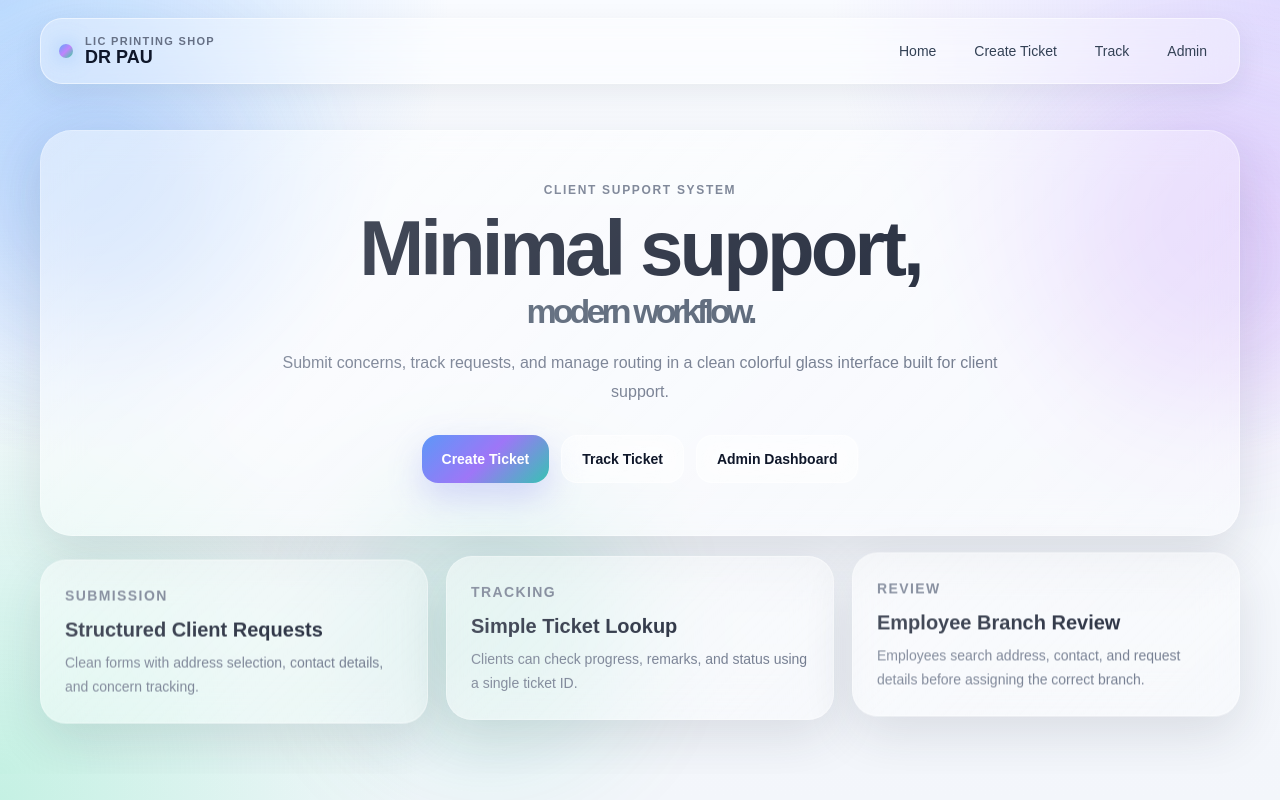
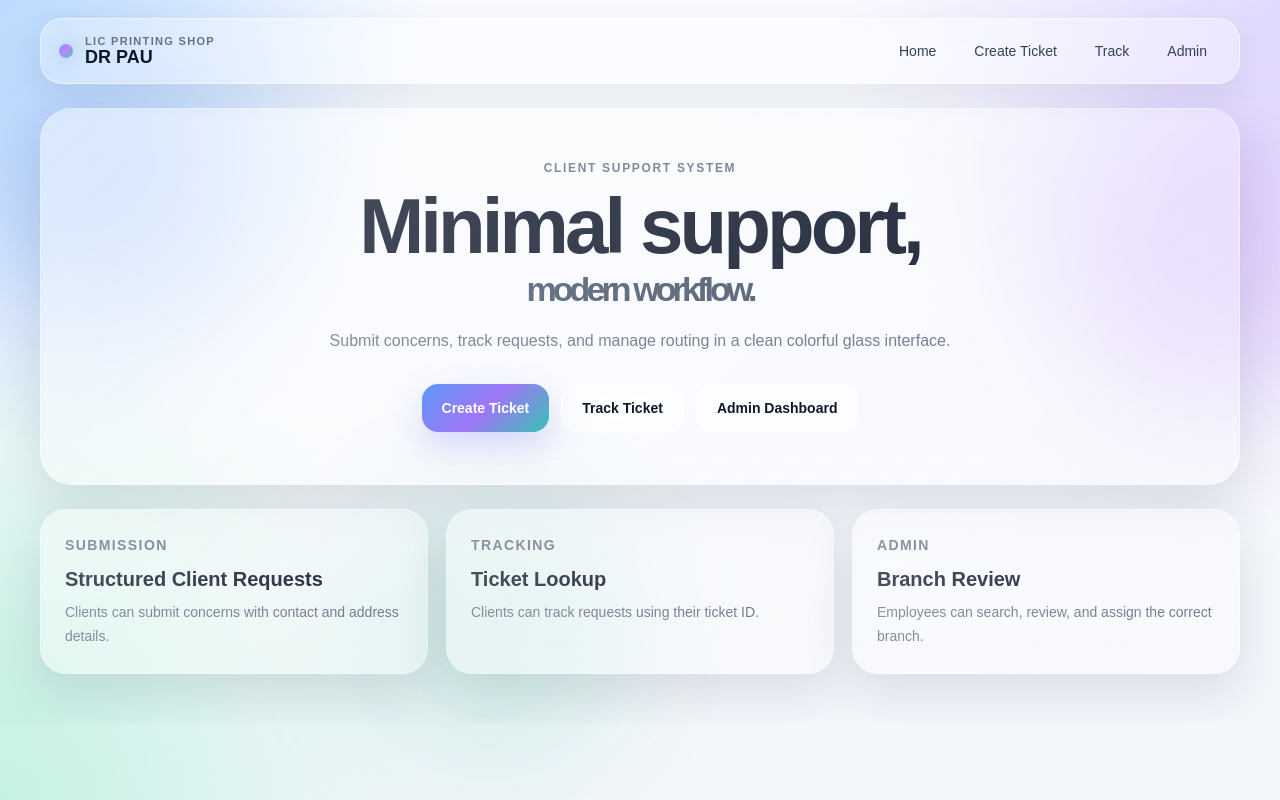
Before and after one commit to LICPrintingShop/DRPAU, a Next.js app: page / in a window 1280 px wide. Built offline with nearby package versions, Linux system fonts and the light colour scheme.

Commit message:
Update page.jsx

```diff
--- a/app/page.jsx
+++ b/app/page.jsx
@@ -2,9 +2,8 @@ import Link from "next/link";
 
 export default function Home() {
   return (
-    <main className="page-container">
-      <section className="hero-section">
-        <div className="glass-hero">
+    <div className="page-container">
+      <section className="glass-hero">
         <p className="section-kicker">CLIENT SUPPORT SYSTEM</p>
         <h2 className="hero-title">
           Minimal support,
@@ -12,51 +11,35 @@ export default function Home() {
         </h2>
         <p className="hero-text">
           Submit concerns, track requests, and manage routing in a clean
-            colorful glass interface built for client support.
+          colorful glass interface.
         </p>
 
         <div className="hero-actions">
-            <Link href="/client" className="btn-primary">
-              Create Ticket
-            </Link>
-            <Link href="/track" className="btn-secondary">
-              Track Ticket
-            </Link>
-            <Link href="/admin" className="btn-secondary">
-              Admin Dashboard
-            </Link>
-          </div>
+          <Link href="/client" className="btn-primary">Create Ticket</Link>
+          <Link href="/track" className="btn-secondary">Track Ticket</Link>
+          <Link href="/admin" className="btn-secondary">Admin Dashboard</Link>
         </div>
       </section>
 
       <section className="feature-grid">
-        <div className="glass-card idle-float">
+        <div className="glass-card">
           <p className="card-label">Submission</p>
           <h3>Structured Client Requests</h3>
-          <p>
-            Clean forms with address selection, contact details, and concern
-            tracking.
-          </p>
+          <p>Clients can submit concerns with contact and address details.</p>
         </div>
 
-        <div className="glass-card idle-float delay-1">
+        <div className="glass-card">
           <p className="card-label">Tracking</p>
-          <h3>Simple Ticket Lookup</h3>
-          <p>
-            Clients can check progress, remarks, and status using a single
-            ticket ID.
-          </p>
+          <h3>Ticket Lookup</h3>
+          <p>Clients can track requests using their ticket ID.</p>
         </div>
 
-        <div className="glass-card idle-float delay-2">
-          <p className="card-label">Review</p>
-          <h3>Employee Branch Review</h3>
-          <p>
-            Employees search address, contact, and request details before
-            assigning the correct branch.
-          </p>
+        <div className="glass-card">
+          <p className="card-label">Admin</p>
+          <h3>Branch Review</h3>
+          <p>Employees can search, review, and assign the correct branch.</p>
         </div>
       </section>
-    </main>
+    </div>
   );
 }
```
Lines whose indentation alone changed are shown as unchanged.
